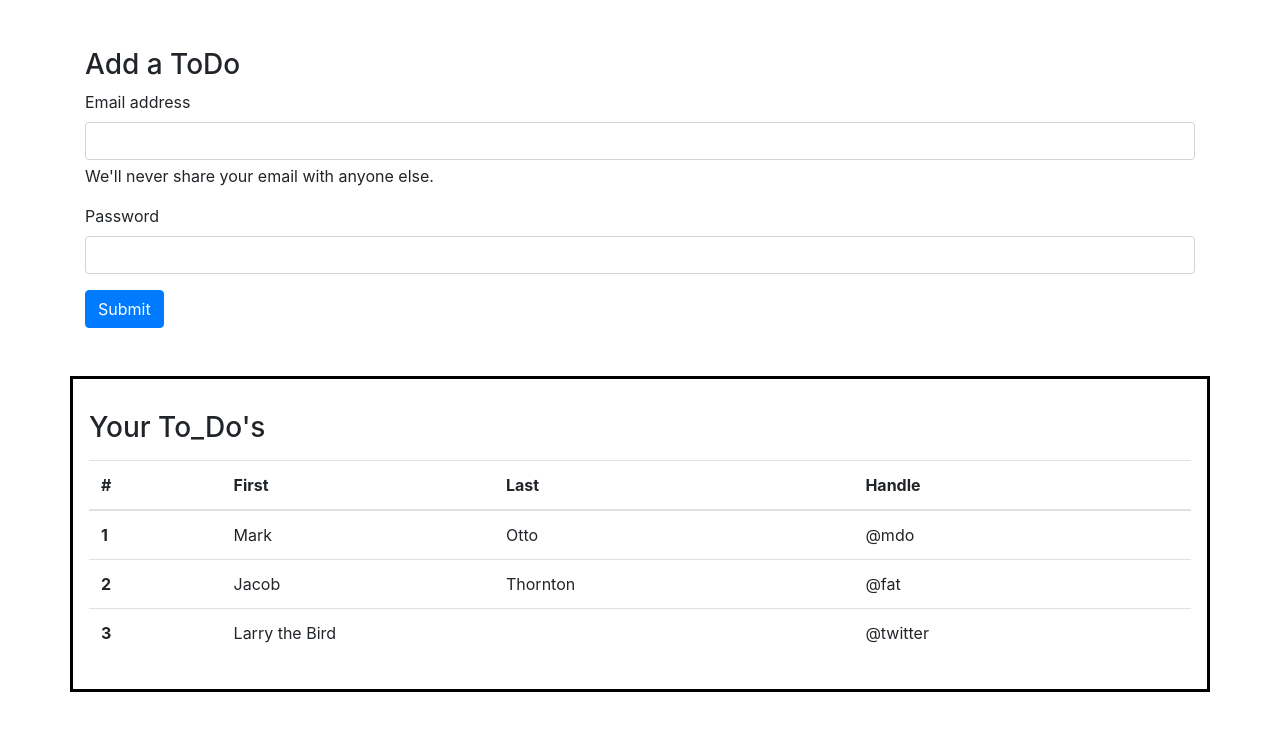
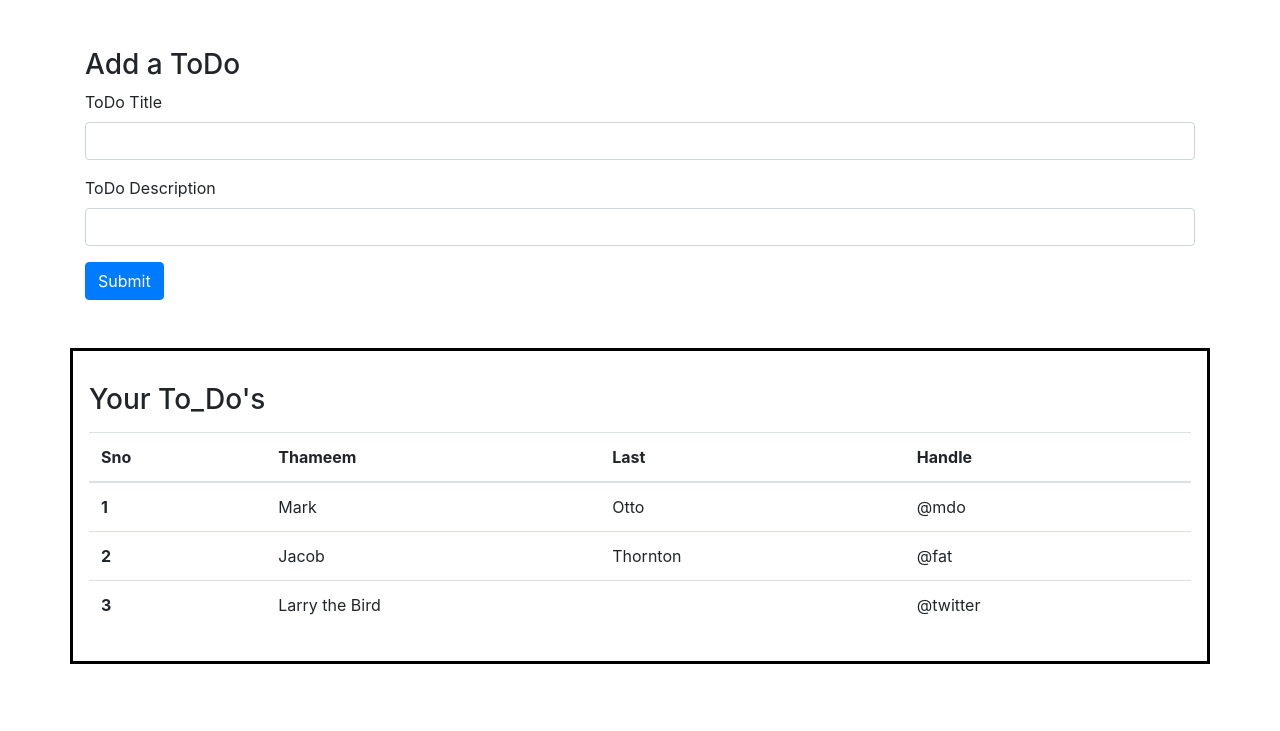
Before and after one commit to Thameem-20/flask_journey, a Flask app: page / in a window 1280 px wide. Shown: the part 56-787 px from the top of the page. Run offline with Flask 3, Linux system fonts and the light colour scheme; some libraries are stand-ins or nearby versions.

Commit message:
second commit

```diff
--- a/app.py
+++ b/app.py
@@ -1,6 +1,20 @@
 from flask import Flask, render_template
+from flask_sqlalchemy import SQLAlchemy
+from datetime import datetime
 
 app = Flask(__name__)
+app.config['SQLALCHEMY_DATABASE-URI']= "sqlite:////todo.db"
+app.config['SQLALCHEMY_TRACK_MODIFICATIONS']= False
+db = SQLAlchemy(app)
+
+class Todo(db.Model):
+    sno = db.Column(db.Integer, primary_key=True)
+    title=db.Column(db.String(200), nullable=False)
+    desc=db.Column(db.String(500), nullable=False)
+    created_date=db.Column(db.DateTime, default=datetime.utcnow)
+
+    def __repr__(self) -> str:
+        return f"{self.sno}-{self.title}"
 
 @app.route('/')
 def home():
--- a/templates/index.html
+++ b/templates/index.html
@@ -47,18 +47,14 @@
       <h3 class="mt-5">Add a ToDo</h3>
       <form>
         <div class="mb-3">
-          <label for="exampleInputEmail1" class="form-label">Email address</label>
-          <input type="email" class="form-control" id="exampleInputEmail1" aria-describedby="emailHelp">
-          <div id="emailHelp" class="form-text">We'll never share your email with anyone else.</div>
+          <label for="title" class="form-label">ToDo Title</label>
+          <input type="text" class="form-control" id="title" aria-describedby="emailHelp">
         </div>
         <div class="mb-3">
-          <label for="exampleInputPassword1" class="form-label">Password</label>
-          <input type="password" class="form-control" id="exampleInputPassword1">
+          <label for="desc" class="form-label">ToDo Description</label>
+          <input type="text" class="form-control" id="desc">
         </div>
-        <!-- <div class="mb-3 form-check">
-          <input type="checkbox" class="form-check-input" id="exampleCheck1">
-          <label class="form-check-label" for="exampleCheck1">Check me out</label>
-        </div> -->
+
         <button type="submit" class="btn btn-primary">Submit</button>
       </form>
     </div>
@@ -67,8 +63,8 @@
         <h3 class="my-3">Your To_Do's</h3>
         <thead>
           <tr>
-            <th scope="col">#</th>
-            <th scope="col">First</th>
+            <th scope="col">Sno </th>
+            <th scope="col">Thameem</th>
             <th scope="col">Last</th>
             <th scope="col">Handle</th>
           </tr>
```
Also changed, not shown: 1 other file.
